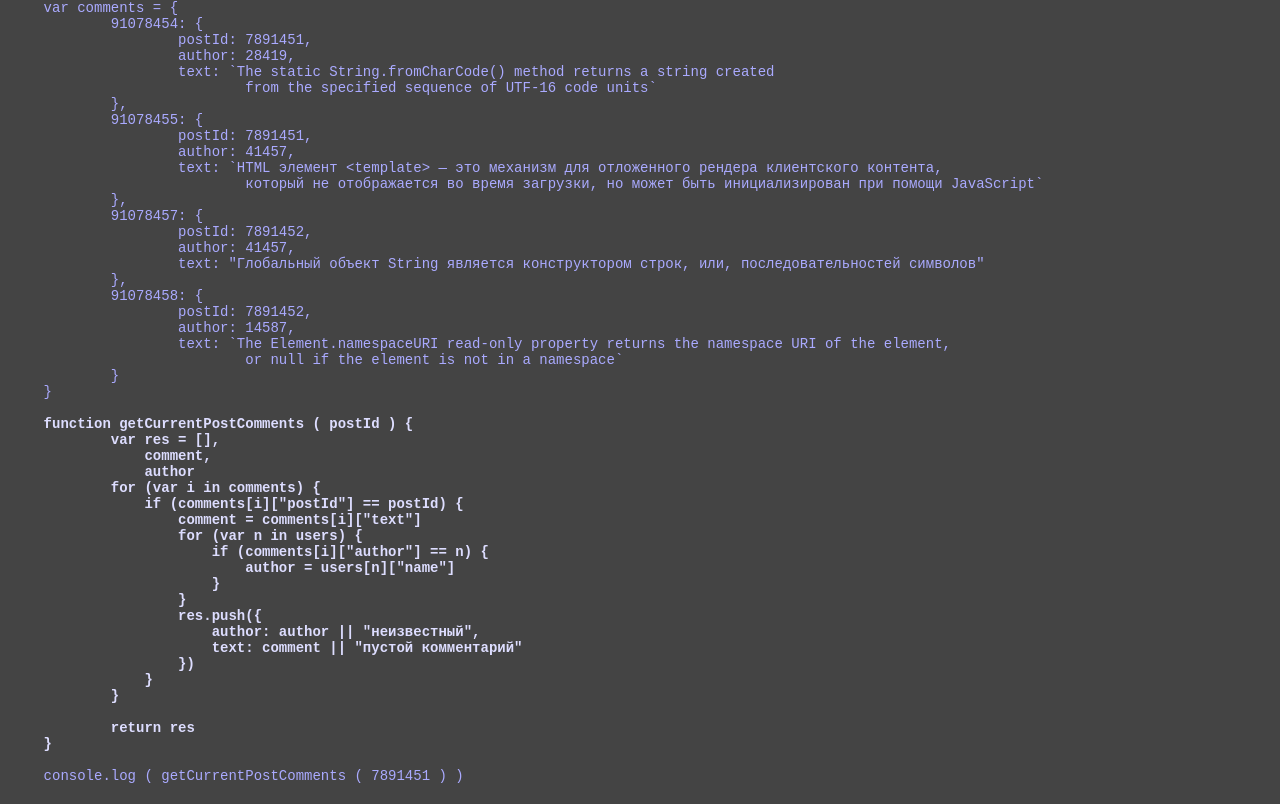
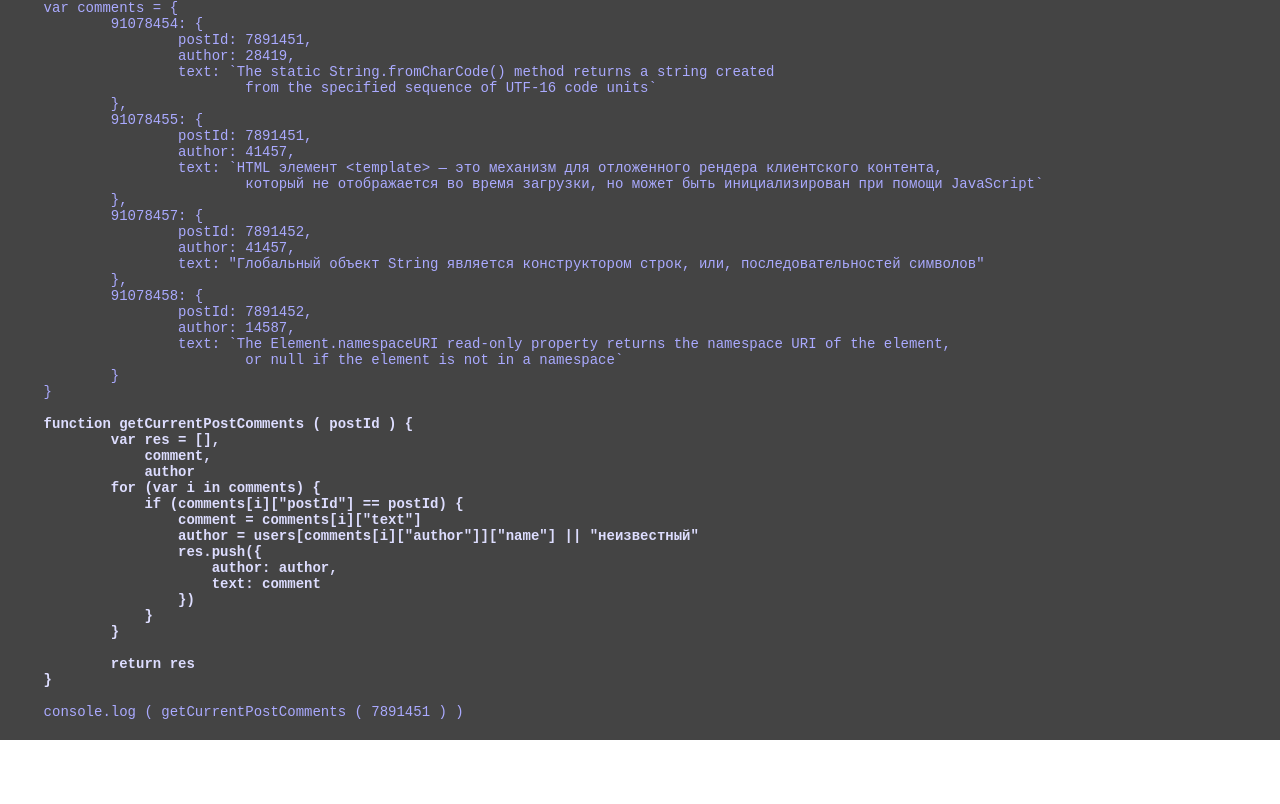
Before and after one commit to vladislavc/lesson-03, a plain HTML site: page index.html in a window 1280 px wide. Shown: the part 821-1625 px from the top of the page. After the commit the page ends 1561 px from the top, so only its background shows below. Drawn offline with Linux system fonts and the light colour scheme.

Commit message:
some optimization

```diff
--- a/index.html
+++ b/index.html
@@ -57,7 +57,7 @@
     </header>
     <main>
 <code><pre>
-    // you should write the code of function  getCurrentPostComments
+    // 1/12/2018 some code optimization
 
     var users = {
             14587: {
@@ -127,14 +127,10 @@
             for (var i in comments) {
                 if (comments[i]["postId"] == postId) {
                     comment = comments[i]["text"]
-                    for (var n in users) {
-                        if (comments[i]["author"] == n) {
-                            author = users[n]["name"]
-                        }
-                    }
+                    author = users[comments[i]["author"]]["name"] || "неизвестный"
                     res.push({
-                        author: author || "неизвестный",
-                        text: comment || "пустой комментарий"
+                        author: author,
+                        text: comment
                     })
                 }
             }
```
